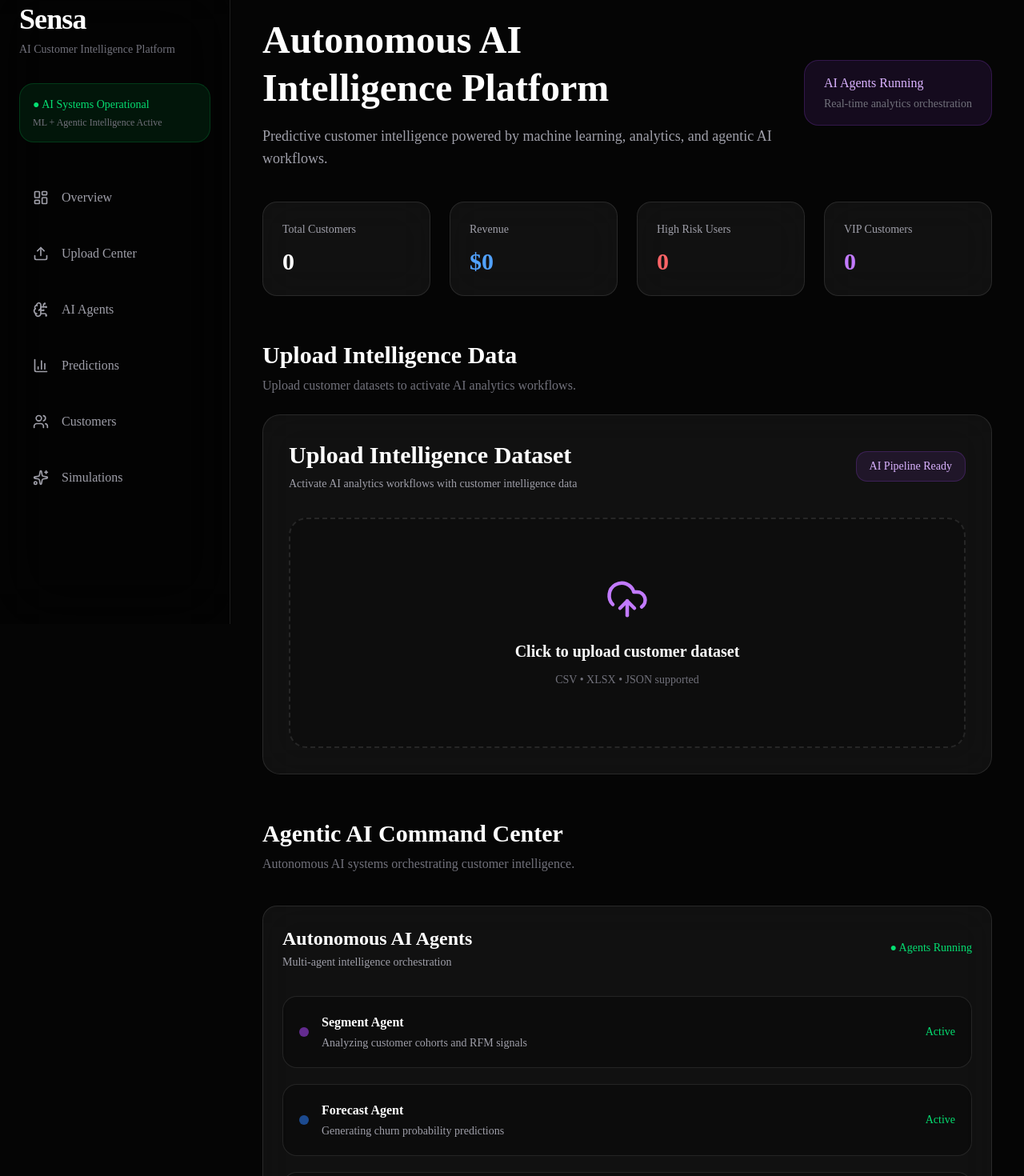
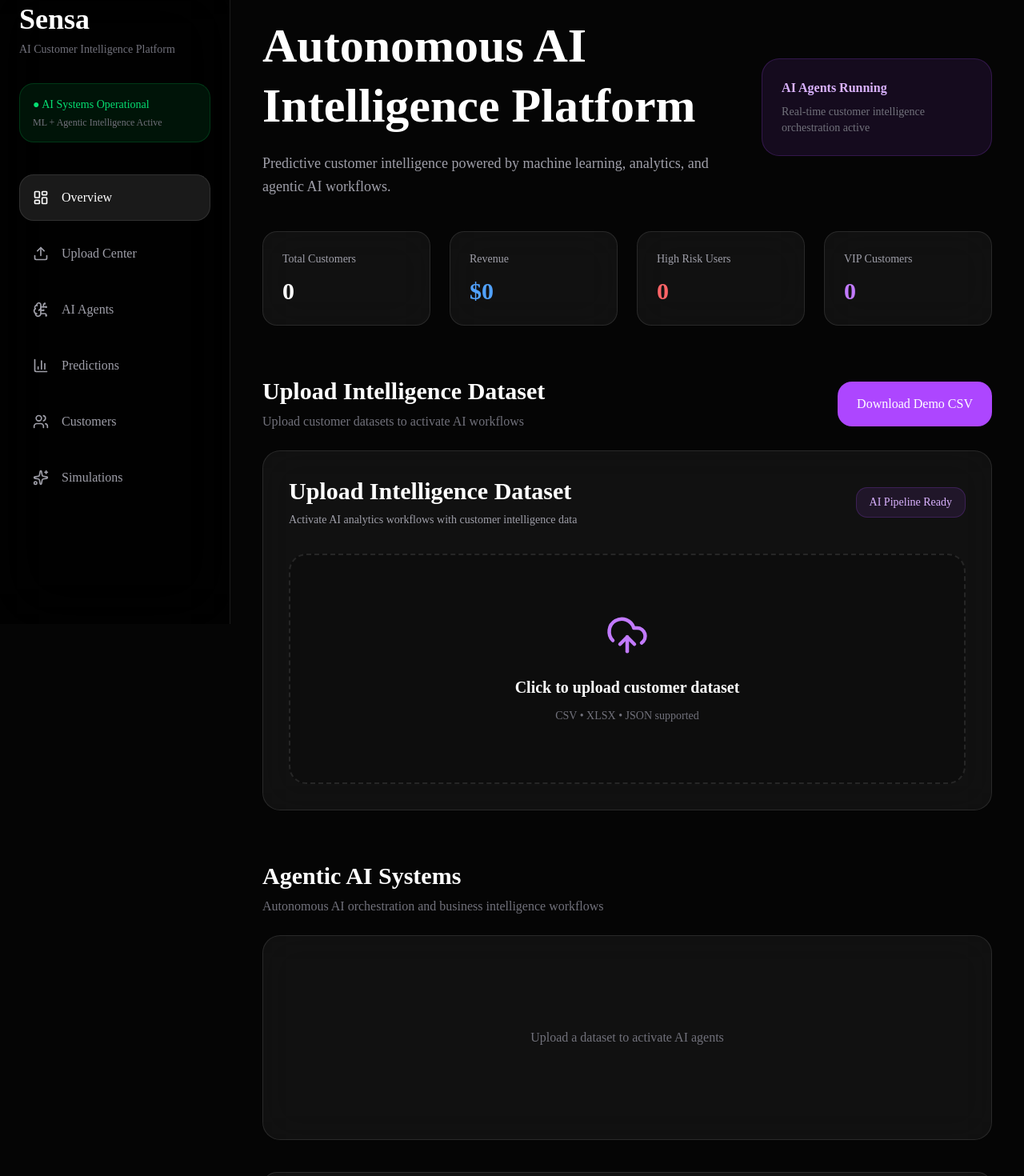
Before and after one commit to AyushTamta/sense-ai, a Next.js app in the folder apps/frontend/: page / in a window 1280 px wide. Shown: the part 20-1490 px from the top of the page at 80% size. Built offline with nearby package versions, Linux system fonts and the light colour scheme.

Commit message:
fine-tuning

```diff
--- a/apps/frontend/src/app/page.tsx
+++ b/apps/frontend/src/app/page.tsx
@@ -1,4 +1,17 @@
 "use client";
+
+import { useState } from "react";
+
+import {
+  LayoutDashboard,
+  Upload,
+  BrainCircuit,
+  Users,
+  BarChart3,
+  Sparkles,
+  Menu,
+  X,
+} from "lucide-react";
 
 import { useCustomerStore } from "@/lib/store";
 
@@ -17,16 +30,8 @@ import LiveAgentFlow from "@/components/ai/LiveAgentFlow";
 import AIAnalystChat from "@/components/ai/AIAnalystChat";
 import ExecutiveInsights from "@/components/ai/ExecutiveInsights";
 
-import {
-  LayoutDashboard,
-  Upload,
-  BrainCircuit,
-  Users,
-  BarChart3,
-  Sparkles,
-} from "lucide-react";
+const navItems = [
 
-const navItems = [
   {
     title: "Overview",
     icon: LayoutDashboard,
@@ -70,6 +75,12 @@ export default function Home() {
     (state) => state.predictions
   );
 
+  const [mobileMenu, setMobileMenu] =
+    useState(false);
+
+  const [activeSection, setActiveSection] =
+    useState("overview");
+
   const scrollToSection = (
     sectionId: string
   ) => {
@@ -82,6 +93,10 @@ export default function Home() {
       section.scrollIntoView({
         behavior: "smooth",
       });
+
+      setActiveSection(sectionId);
+
+      setMobileMenu(false);
     }
   };
 
@@ -89,13 +104,41 @@ export default function Home() {
 
     <main className="min-h-screen bg-[#050505] text-white flex">
 
+      {/* MOBILE MENU */}
+      <button
+        onClick={() =>
+          setMobileMenu(!mobileMenu)
+        }
+        className="fixed top-5 left-5 z-50 lg:hidden bg-white/10 border border-white/10 p-3 rounded-xl backdrop-blur-xl"
+      >
+
+        {mobileMenu ? (
+          <X size={22} />
+        ) : (
+          <Menu size={22} />
+        )}
+
+      </button>
+
       {/* SIDEBAR */}
-      <aside className="w-72 h-screen sticky top-0 border-r border-white/10 bg-black/40 backdrop-blur-2xl p-6">
+      <aside
+        className={`
+          fixed lg:sticky top-0 left-0 z-40
+          h-screen w-72
+          bg-black/80 backdrop-blur-2xl
+          border-r border-white/10
+          p-6
+          transition-transform duration-300
+          ${mobileMenu
+            ? "translate-x-0"
+            : "-translate-x-full lg:translate-x-0"}
+        `}
+      >
 
-        {/* Logo */}
+        {/* LOGO */}
         <div>
 
-          <h1 className="text-4xl font-bold tracking-tight">
+          <h1 className="text-4xl font-bold">
             Sensa
           </h1>
 
@@ -105,7 +148,7 @@ export default function Home() {
 
         </div>
 
-        {/* Status */}
+        {/* STATUS */}
         <div className="mt-8 bg-green-500/10 border border-green-500/20 rounded-2xl p-4">
 
           <p className="text-green-400 text-sm font-medium">
@@ -118,10 +161,11 @@ export default function Home() {
 
         </div>
 
-        {/* Navigation */}
+        {/* NAVIGATION */}
         <div className="mt-10 space-y-3">
 
-          {navItems.map((item, index) => {
+          {navItems.map(
+            (item, index) => {
 
               const Icon = item.icon;
 
@@ -130,9 +174,15 @@ export default function Home() {
                 <button
                   key={index}
                   onClick={() =>
-                  scrollToSection(item.id)
+                    scrollToSection(
+                      item.id
+                    )
                   }
-                className="w-full flex items-center gap-4 px-4 py-4 rounded-2xl text-zinc-400 hover:text-white hover:bg-white/5 transition border border-transparent hover:border-white/10"
+                  className={`w-full flex items-center gap-4 px-4 py-4 rounded-2xl transition border ${
+                    activeSection === item.id
+                      ? "bg-white/10 border-white/10 text-white"
+                      : "text-zinc-400 hover:text-white hover:bg-white/5 border-transparent"
+                  }`}
                 >
 
                   <Icon size={20} />
@@ -142,50 +192,54 @@ export default function Home() {
                 </button>
 
               );
-          })}
+            }
+          )}
 
         </div>
 
       </aside>
 
       {/* MAIN CONTENT */}
-      <section className="flex-1 overflow-y-auto p-10">
+      <section className="flex-1 overflow-y-auto px-5 lg:px-10 py-10">
 
         {/* HERO */}
         <section id="overview">
 
-          <div className="flex items-center justify-between">
+          <div className="flex flex-col xl:flex-row xl:items-center xl:justify-between gap-8">
 
             <div>
 
-              <h2 className="text-5xl font-bold leading-tight">
+              <h2 className="text-4xl lg:text-6xl font-bold leading-tight">
+
                 Autonomous AI
                 <br />
                 Intelligence Platform
+
               </h2>
 
-              <p className="text-zinc-400 text-lg mt-4 max-w-2xl">
-                Predictive customer intelligence powered by
-                machine learning, analytics, and agentic AI workflows.
+              <p className="text-zinc-400 text-lg mt-5 max-w-2xl leading-relaxed">
+
+                Predictive customer intelligence powered by machine learning,
+                analytics, and agentic AI workflows.
+
               </p>
 
             </div>
 
-            <div className="bg-purple-500/10 border border-purple-500/20 px-6 py-4 rounded-2xl">
+            <div className="bg-purple-500/10 border border-purple-500/20 rounded-3xl p-6 w-full xl:w-[320px]">
 
-              <p className="text-purple-300 font-medium">
+              <p className="text-purple-300 font-semibold">
                 AI Agents Running
               </p>
 
-              <p className="text-zinc-500 text-sm mt-1">
-                Real-time analytics orchestration
+              <p className="text-zinc-500 text-sm mt-2">
+                Real-time customer intelligence orchestration active
               </p>
 
             </div>
 
           </div>
 
-          {/* KPI */}
           <KPISection />
 
         </section>
@@ -193,18 +247,33 @@ export default function Home() {
         {/* UPLOAD */}
         <section
           id="upload"
-          className="mt-14"
+          className="mt-16"
         >
 
-          <div className="mb-6">
+          <div className="flex flex-col lg:flex-row lg:items-center lg:justify-between gap-4 mb-6">
+
+            <div>
 
               <h3 className="text-3xl font-bold">
-              Upload Intelligence Data
+                Upload Intelligence Dataset
               </h3>
 
               <p className="text-zinc-500 mt-2">
-              Upload customer datasets to activate AI analytics workflows.
+                Upload customer datasets to activate AI workflows
               </p>
+
+            </div>
+
+            {/* DEMO CSV */}
+            <a
+              href="/customer_data.csv"
+              download
+              className="bg-purple-500 hover:bg-purple-600 transition px-6 py-4 rounded-2xl font-medium text-center"
+            >
+
+              Download Demo CSV
+
+            </a>
 
           </div>
 
@@ -212,20 +281,20 @@ export default function Home() {
 
         </section>
 
-        {/* AI AGENTS */}
+        {/* AGENTS */}
         <section
           id="agents"
-          className="mt-14"
+          className="mt-16"
         >
 
           <div className="mb-6">
 
             <h3 className="text-3xl font-bold">
-              Agentic AI Command Center
+              Agentic AI Systems
             </h3>
 
             <p className="text-zinc-500 mt-2">
-              Autonomous AI systems orchestrating customer intelligence.
+              Autonomous AI orchestration and business intelligence workflows
             </p>
 
           </div>
@@ -241,7 +310,7 @@ export default function Home() {
         {/* PREDICTIONS */}
         <section
           id="predictions"
-          className="mt-14"
+          className="mt-16"
         >
 
           <div className="mb-6">
@@ -251,40 +320,40 @@ export default function Home() {
             </h3>
 
             <p className="text-zinc-500 mt-2">
-              Machine learning powered churn prediction and customer scoring.
+              Machine learning powered churn and customer intelligence
             </p>
 
           </div>
 
-          <MLInsights predictions={predictions} />
+          <MLInsights
+            predictions={predictions}
+          />
 
           <ExecutiveInsights />
 
           <RFMEngine />
 
-          <AIAnalystChat />
-
         </section>
 
-        {/* ANALYTICS */}
+        {/* CUSTOMERS */}
         <section
           id="customers"
-          className="mt-14"
+          className="mt-16"
         >
 
           <div className="mb-6">
 
             <h3 className="text-3xl font-bold">
-              Customer Analytics
+              Customer Intelligence
             </h3>
 
             <p className="text-zinc-500 mt-2">
-              Revenue intelligence, segmentation, and customer behavior analysis.
+              Revenue analytics and customer behavior intelligence
             </p>
 
           </div>
 
-          <div className="grid grid-cols-2 gap-6">
+          <div className="grid grid-cols-1 xl:grid-cols-2 gap-6">
 
             <RevenueChart />
 
@@ -299,17 +368,17 @@ export default function Home() {
         {/* SIMULATION */}
         <section
           id="simulations"
-          className="mt-14 mb-20"
+          className="mt-16 mb-24"
         >
 
           <div className="mb-6">
 
             <h3 className="text-3xl font-bold">
-              AI Strategy Simulations
+              AI Strategy Simulation
             </h3>
 
             <p className="text-zinc-500 mt-2">
-              Simulate retention campaigns and strategic business decisions.
+              Simulate AI-driven retention and growth strategies
             </p>
 
           </div>
@@ -320,6 +389,13 @@ export default function Home() {
 
       </section>
 
+      {/* FLOATING AI CHAT */}
+      <div className="hidden 2xl:block fixed right-6 bottom-6 w-[420px] z-50">
+
+        <AIAnalystChat />
+
+      </div>
+
     </main>
   );
 }
--- a/apps/frontend/src/components/ai/AgentPanel.tsx
+++ b/apps/frontend/src/components/ai/AgentPanel.tsx
@@ -2,103 +2,139 @@
 
 import { motion } from "framer-motion";
 
-const agents = [
-  {
-    name: "Segment Agent",
-    task: "Analyzing customer cohorts and RFM signals",
-    color: "bg-purple-500",
-  },
-
-  {
-    name: "Forecast Agent",
-    task: "Generating churn probability predictions",
-    color: "bg-blue-500",
-  },
-
-  {
-    name: "Strategy Agent",
-    task: "Evaluating retention campaign performance",
-    color: "bg-pink-500",
-  },
-
-  {
-    name: "Executive Agent",
-    task: "Preparing stakeholder business insights",
-    color: "bg-green-500",
-  },
-];
+import { useCustomerStore } from "@/lib/store";
 
 export default function AgentPanel() {
 
+  const agentStatuses =
+    useCustomerStore(
+      (state) =>
+        state.agentStatuses
+    );
+
   return (
-    <div className="bg-white/5 backdrop-blur-xl border border-white/10 rounded-2xl p-6 mt-10">
 
-      {/* Header */}
-      <div className="flex items-center justify-between mb-8">
+    <div className="grid grid-cols-1 xl:grid-cols-2 gap-6">
 
-        <div>
-          <h3 className="text-2xl font-semibold text-white">
-            Autonomous AI Agents
-          </h3>
+      {agentStatuses.length === 0 ? (
 
-          <p className="text-zinc-400 text-sm mt-1">
-            Multi-agent intelligence orchestration
-          </p>
+        <div className="col-span-2 bg-white/5 backdrop-blur-xl border border-white/10 rounded-3xl p-10 h-64 flex items-center justify-center text-zinc-500">
+
+          Upload a dataset to activate AI agents
+
         </div>
 
-        <div className="text-green-400 text-sm">
-          ● Agents Running
-        </div>
+      ) : (
 
-      </div>
-
-      {/* Agents */}
-      <div className="space-y-5">
-
-        {agents.map((agent, index) => (
+        agentStatuses.map((agent) => (
 
           <motion.div
-            key={index}
-            initial={{ opacity: 0, x: -20 }}
-            animate={{ opacity: 1, x: 0 }}
-            transition={{ delay: index * 0.2 }}
-            className="bg-black/30 border border-white/10 rounded-2xl p-5 hover:border-white/20 transition"
+            key={agent.id}
+            initial={{
+              opacity: 0,
+              y: 20,
+            }}
+            animate={{
+              opacity: 1,
+              y: 0,
+            }}
+            className="bg-white/5 backdrop-blur-xl border border-white/10 rounded-3xl p-6"
           >
 
+            {/* HEADER */}
             <div className="flex items-center justify-between">
 
-              <div className="flex items-center gap-4">
+              <div>
 
-                <div
-                  className={`w-3 h-3 rounded-full animate-pulse ${agent.color}`}
-                />
+                <h3 className="text-2xl font-bold text-white">
+                  {agent.name}
+                </h3>
 
-                <div>
-
-                  <h4 className="text-white font-semibold">
-                    {agent.name}
-                  </h4>
-
-                  <p className="text-zinc-400 text-sm mt-1">
-                    {agent.task}
-                  </p>
-
-                </div>
+                <p className="text-zinc-500 text-sm mt-1">
+                  Autonomous AI System
+                </p>
 
               </div>
 
-              <div className="text-green-400 text-sm">
-                Active
+              <div className="flex items-center gap-2">
+
+                <div className="w-3 h-3 rounded-full bg-green-400 animate-pulse" />
+
+                <span className="text-green-400 text-sm">
+                  {agent.status}
+                </span>
+
               </div>
+
+            </div>
+
+            {/* TASK */}
+            <div className="mt-8">
+
+              <p className="text-zinc-500 text-sm">
+                Current Task
+              </p>
+
+              <p className="text-white mt-2 text-lg">
+                {agent.task}
+              </p>
+
+            </div>
+
+            {/* CONFIDENCE */}
+            <div className="mt-6">
+
+              <div className="flex items-center justify-between mb-2">
+
+                <p className="text-zinc-500 text-sm">
+                  Confidence
+                </p>
+
+                <p className="text-purple-300 text-sm">
+                  {agent.confidence}%
+                </p>
+
+              </div>
+
+              <div className="w-full h-3 bg-black/30 rounded-full overflow-hidden">
+
+                <motion.div
+                  initial={{
+                    width: 0,
+                  }}
+                  animate={{
+                    width: `${agent.confidence}%`,
+                  }}
+                  transition={{
+                    duration: 1,
+                  }}
+                  className="h-full bg-gradient-to-r from-purple-500 to-pink-500 rounded-full"
+                />
+
+              </div>
+
+            </div>
+
+            {/* UPDATE */}
+            <div className="mt-6 bg-black/20 border border-white/10 rounded-2xl p-4">
+
+              <p className="text-zinc-400 text-sm">
+                Last Update
+              </p>
+
+              <p className="text-white mt-2">
+                {agent.update}
+              </p>
 
             </div>
 
           </motion.div>
 
-        ))}
+        ))
 
-      </div>
+      )}
 
     </div>
+
   );
 }
--- a/apps/frontend/src/lib/store.ts
+++ b/apps/frontend/src/lib/store.ts
@@ -42,6 +42,21 @@ interface ExecutiveInsight {
   description: string;
 }
 
+interface AgentStatus {
+
+  id: number;
+
+  name: string;
+
+  status: string;
+
+  task: string;
+
+  confidence: number;
+
+  update: string;
+}
+
 interface StoreState {
 
   customers: CustomerData[];
@@ -51,6 +66,8 @@ interface StoreState {
   agentSteps: AgentStep[];
 
   executiveInsights: ExecutiveInsight[];
+
+  agentStatuses: AgentStatus[];
 
   setCustomers: (
     data: CustomerData[]
@@ -67,6 +84,10 @@ interface StoreState {
   setExecutiveInsights: (
     data: ExecutiveInsight[]
   ) => void;
+
+  setAgentStatuses: (
+    data: AgentStatus[]
+  ) => void;
 }
 
 export const useCustomerStore =
@@ -80,6 +101,8 @@ export const useCustomerStore =
 
     executiveInsights: [],
 
+    agentStatuses: [],
+
     setCustomers: (data) =>
       set({ customers: data }),
 
@@ -91,4 +114,7 @@ export const useCustomerStore =
 
     setExecutiveInsights: (data) =>
       set({ executiveInsights: data }),
+
+    setAgentStatuses: (data) =>
+      set({ agentStatuses: data }),
   }));
```
Also changed, not shown: apps/frontend/src/components/dashboard/DataUpload.tsx (+148 -4 lines), apps/frontend/public/customer_data.csv (added). Lines whose indentation alone changed are shown as unchanged.
